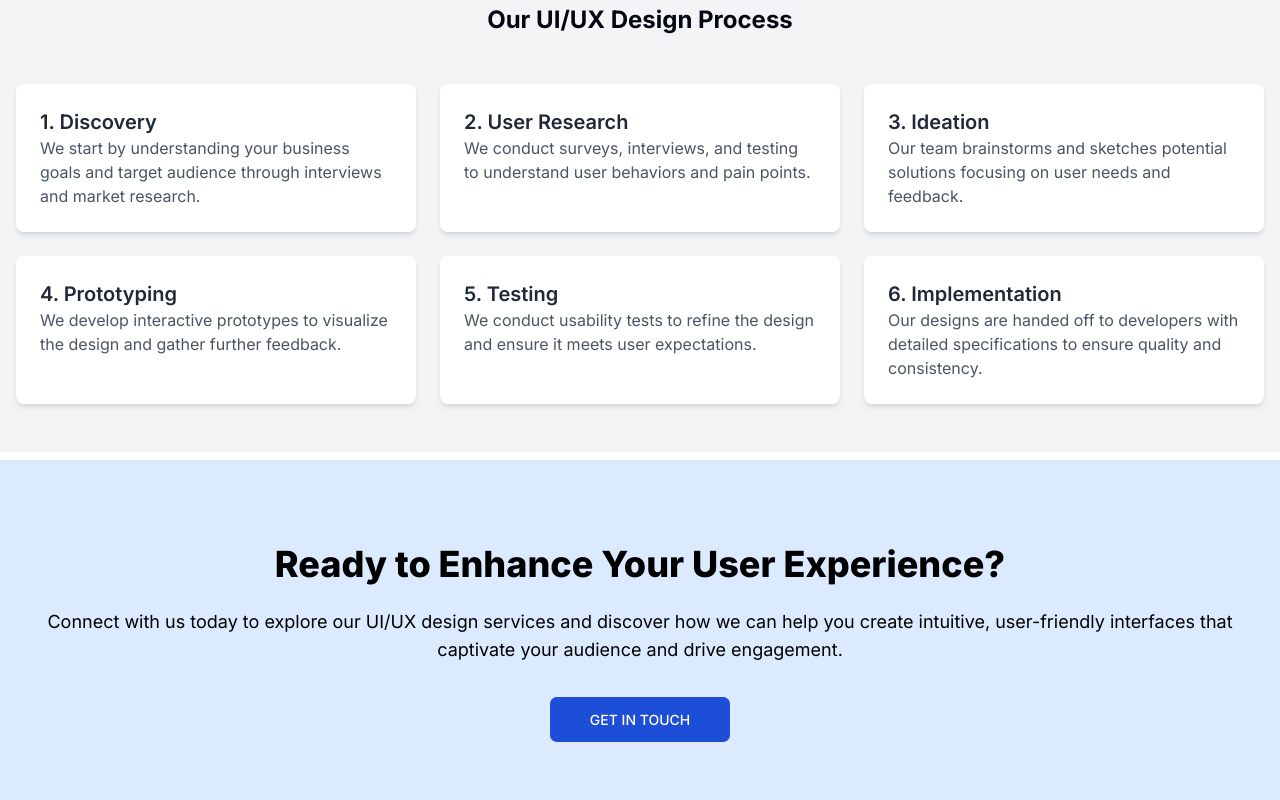
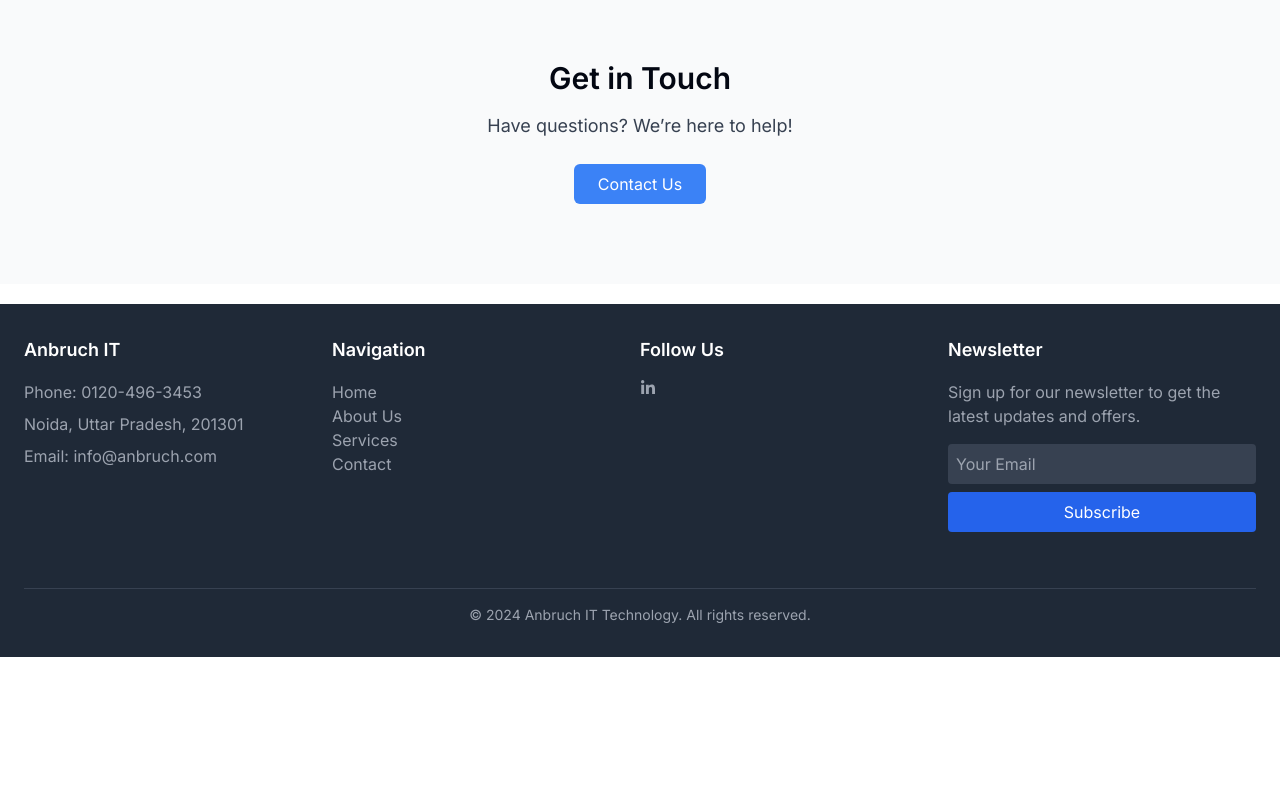
Before and after one commit to Zafar9708/AnbruchIT, a Next.js app: page /ui in a window 1280 px wide. Shown: the part 1160-1960 px from the top of the page. After the commit the page ends 1817 px from the top, so only its background shows below. Built offline with nearby package versions, Linux system fonts and the light colour scheme.

Commit message:
modal added

```diff
--- a/src/app/cms/page.js
+++ b/src/app/cms/page.js
@@ -1,5 +1,5 @@
-'use client'
-import React, { useEffect, useState,useRef } from 'react';
+'use client';
+import React, { useEffect, useState, useRef } from 'react';
 import { initializeAOS } from '@/utils/AosSetup';
 import Footer from '@/components/Footer';
 import Header from '@/components/Header';
@@ -71,19 +71,8 @@ const CMSDevelopmentServices = () => {
         };
     }, [isFormVisible]);
 
-    // Styles for the container
-    const containerStyle = {
-        backgroundColor: 'rgb(243 244 246)',
-        height: '350px',
-        display: 'flex',
-        justifyContent: 'center',
-        alignItems: 'center',
-        flexDirection: 'column',
-        textAlign: 'center',
-    };
-
     return (
-        <div className="bg-gray-100">
+        <div className={`bg-gray-100 ${isFormVisible ? 'overflow-hidden' : ''}`}>
             <Header />
             <Navbar />
 
@@ -102,6 +91,7 @@ const CMSDevelopmentServices = () => {
                 </div>
             </section>
 
+            {/* Our Process */}
                       {/* Our Process */}
                       <section className="py-12 bg-white" data-aos="zoom-in-up">
     <div className="container px-4">
@@ -179,9 +169,6 @@ const CMSDevelopmentServices = () => {
     </div>
 </section>
 
-
-
-
             {/* Key Benefits */}
             <section className="py-12 bg-gray-50" data-aos="zoom-in-up">
                 <div className="container mx-auto px-4">
@@ -257,30 +244,19 @@ const CMSDevelopmentServices = () => {
                 </div>
             </section>
 
+
+
             {/* Custom Contact Section */}
-            <div style={containerStyle} data-aos="zoom-in-up">
-                <div className="relative container mx-auto text-center py-18 px-4">
+            <div className="bg-gray-300 py-24 text-center" data-aos="zoom-in-up">
                 <h1 className="text-3xl md:text-4xl font-extrabold mt-4 mb-6">
                     Ready to Build Your Custom CMS?
                 </h1>
                 <p className="text-lg md:text-lg mb-8">
                     Get in touch with us today to learn more about our CMS development services and how we can help you achieve your goals.
                 </p>
-                </div>
-
-                <div>
                 <button
                     type="button"
-                        style={{
-                            padding: '0.75rem 2.5rem',
-                            fontSize: '0.875rem',
-                            fontWeight: '500',
-                            backgroundColor: 'rgb(29 78 216)',
-                            color: 'white',
-                            borderRadius: '0.5rem',
-                            border: '1px solid #E5E7EB',
-                            transition: 'background-color 0.2s, color 0.2s, transform 0.2s',
-                        }}
+                    className="py-2 px-6 text-lg font-semibold text-white bg-blue-950 rounded-lg hover:bg-blue-800 transition duration-300"
                     onClick={() => setFormVisible(true)}
                 >
                     CONTACT US
@@ -307,7 +283,7 @@ const CMSDevelopmentServices = () => {
               </button>
               <h2 className="text-lg font-semibold mb-2 text-center text-blue-700">Contact Us</h2>
 
-              {error && <p className="text-red-500 text-center mb-4">{error}</p>}
+              {/* {error && <p className="text-red-500 text-center mb-4">{error}</p>} */}
 
               <div className="mb-4">
                 <label className="flex items-center mb-1">
@@ -383,7 +359,6 @@ const CMSDevelopmentServices = () => {
           </div>
         </>
       )}
-            </div>
 
             <Footer />
         </div>
--- a/src/app/ui/page.js
+++ b/src/app/ui/page.js
@@ -1,10 +1,10 @@
 'use client';
-import React, { useEffect, useState,useRef } from 'react';
+import React, { useEffect, useState, useRef } from 'react';
 import { initializeAOS } from '@/utils/AosSetup';
 import Footer from '@/components/Footer';
 import Navbar from '@/components/Navbar';
 import { HiOutlineOfficeBuilding, HiOutlineUser, HiOutlinePhone, HiOutlineMail } from 'react-icons/hi';
-
+import { toast } from 'react-toastify'; // Assuming you're using toast for notifications
 
 const UIUXPage = () => {
   useEffect(() => {
@@ -76,7 +76,6 @@ const UIUXPage = () => {
     }
   }, [isFormVisible]);
 
-    // Styles for the container
   const containerStyle = {
     backgroundColor: 'rgb(219 234 254)',
     height: '350px',
@@ -103,7 +102,7 @@ const UIUXPage = () => {
         </section>
 
         {/* Service Cards Section */}
-                <section className="bg-gray-50 grid grid-cols-1 sm:grid-cols-2 lg:grid-cols-3 gap-6 mb-2 container mt-0 px-4">
+        <section className="bg-gray-50 grid grid-cols-1 sm:grid-cols-2 lg:grid-cols-3 gap-6 mb-8 container mt-0 px-4">
           {/* Sample Service Card 1 */}
           <div className="bg-white rounded-lg shadow-md overflow-hidden transition-transform transform hover:scale-105" data-aos="zoom-in-up">
             <img
@@ -193,95 +192,25 @@ const UIUXPage = () => {
             />
             <div className="bg-blue-100 p-4">
               <h2 className="text-xl font-semibold text-gray-950">Visual Design</h2>
-                            <p className="text-gray-950 mb-2">Enhance your brand’s identity with visually engaging designs.</p>
+              <p className="text-gray-950 mb-2">Transform your brand's vision into stunning visuals.</p>
               <p className="text-gray-950 text-sm">
-                                Our visual design services encompass branding, color theory, and typography.
+                We ensure every visual element represents your brand's identity effectively.
               </p>
             </div>
           </div>
         </section>
 
-                {/* UI/UX Design Process Section */}
-                <section className="bg-gray-100 mt=8 mb-2 py-12" data-aos="zoom-in-up">
-                    <h2 className="text-2xl font-bold text-center text-gray-950 mb-4">Our UI/UX Design Process</h2>
-                    <section className="grid grid-cols-1 sm:grid-cols-2 mt-12 lg:grid-cols-3 gap-6 container mx-auto px-4">
-                        {/* Process Card 1 */}
-                        <div className="bg-white p-6 rounded-lg shadow-md" data-aos="zoom-in-up">
-                            <h3 className="text-xl font-semibold text-gray-800">1. Discovery</h3>
-                            <p className="text-gray-600">
-                                We start by understanding your business goals and target audience through interviews and market research.
-                            </p>
-                        </div>
-
-                        {/* Process Card 2 */}
-                        <div className="bg-white p-6 rounded-lg shadow-md" data-aos="zoom-in-up">
-                            <h3 className="text-xl font-semibold text-gray-800">2. User Research</h3>
-                            <p className="text-gray-600">
-                                We conduct surveys, interviews, and testing to understand user behaviors and pain points.
-                            </p>
-                        </div>
-
-                        {/* Process Card 3 */}
-                        <div className="bg-white p-6 rounded-lg shadow-md" data-aos="zoom-in-up">
-                            <h3 className="text-xl font-semibold text-gray-800">3. Ideation</h3>
-                            <p className="text-gray-600">
-                                Our team brainstorms and sketches potential solutions focusing on user needs and feedback.
-                            </p>
-                        </div>
-
-                        {/* Process Card 4 */}
-                        <div className="bg-white p-6 rounded-lg shadow-md" data-aos="zoom-in-up">
-                            <h3 className="text-xl font-semibold text-gray-800">4. Prototyping</h3>
-                            <p className="text-gray-600">
-                                We develop interactive prototypes to visualize the design and gather further feedback.
-                            </p>
-                        </div>
-
-                        {/* Process Card 5 */}
-                        <div className="bg-white p-6 rounded-lg shadow-md" data-aos="zoom-in-up">
-                            <h3 className="text-xl font-semibold text-gray-800">5. Testing</h3>
-                            <p className="text-gray-600">
-                                We conduct usability tests to refine the design and ensure it meets user expectations.
-                            </p>
-                        </div>
-
-                        {/* Process Card 6 */}
-                        <div className="bg-white p-6 rounded-lg shadow-md" data-aos="zoom-in-up">
-                            <h3 className="text-xl font-semibold text-gray-800">6. Implementation</h3>
-                            <p className="text-gray-600">
-                                Our designs are handed off to developers with detailed specifications to ensure quality and consistency.
-                            </p>
-                        </div>
-                    </section>
-                </section>
-
-                <div style={containerStyle} data-aos="zoom-in-up">
-                    <div className="relative container text-center py-18 px-4">
-                        <h1 className="text-3xl md:text-4xl font-extrabold mt-4 mb-6">
-                            Ready to Enhance Your User Experience?
-                        </h1>
-                        <p className="text-lg md:text-lg mb-8">
-                            Connect with us today to explore our UI/UX design services and discover how we can help you create intuitive, user-friendly interfaces that captivate your audience and drive engagement.
-                        </p>
-                    </div>
-
-                    <div>
+        {/* Contact Section */}
+        <section className="bg-gray-50 py-20 text-center mb-4" data-aos="zoom-in-up">
+          <h2 className="text-3xl font-semibold text-gray-950 mb-4">Get in Touch</h2>
+          <p className="text-lg text-gray-700 mb-6">Have questions? We’re here to help!</p>
           <button
-                            type="button"
-                            style={{
-                                padding: '0.75rem 2.5rem',
-                                fontSize: '0.875rem',
-                                fontWeight: '500',
-                                backgroundColor: 'rgb(29 78 216)',
-                                color: 'white',
-                                borderRadius: '0.5rem',
-                                border: '1px solid #E5E7EB',
-                                transition: 'background-color 0.2s, color 0.2s, transform 0.2s',
-                            }}
+            className="px-6 py-2 bg-blue-500 text-white rounded-md hover:bg-blue-600 transition"
             onClick={() => setFormVisible(true)}
           >
-                            GET IN TOUCH
+            Contact Us
           </button>
+        </section>
       </div>
 
       {/* Modal for Contact Form */}
@@ -381,8 +310,7 @@ const UIUXPage = () => {
           </div>
         </>
       )}
-                </div>
-            </div>
+
       <Footer />
     </div>
   );
--- a/src/components/Carausel.js
+++ b/src/components/Carausel.js
@@ -108,9 +108,9 @@ const CarouselComponent = () => {
       onChange={(index) => {
         const elements = document.querySelectorAll('.carousel-text');
         elements.forEach((element, i) => {
-          const delay = i * 0.1; // Reduced delay
+          const delay = i * 0.1;
           element.style.opacity = 0;
-          element.style.transform = 'translateY(-20px)'; // Adjusted position
+          element.style.transform = 'translateY(-20px)';
           setTimeout(() => {
             element.style.transition = 'opacity 0.5s ease, transform 0.5s ease';
             element.style.opacity = 1;
```
Also changed, not shown: src/app/testing/page.js (+1 -9 lines). Lines whose indentation alone changed are shown as unchanged.
